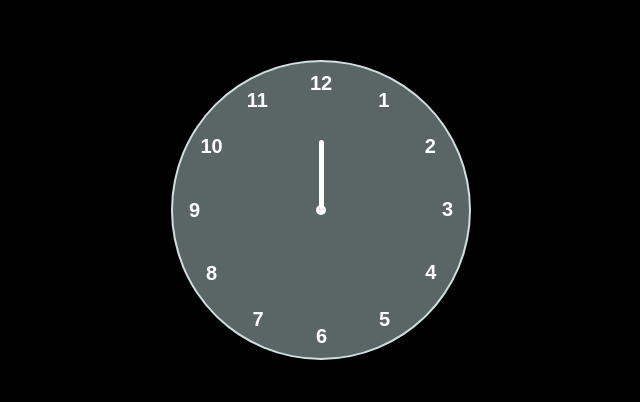
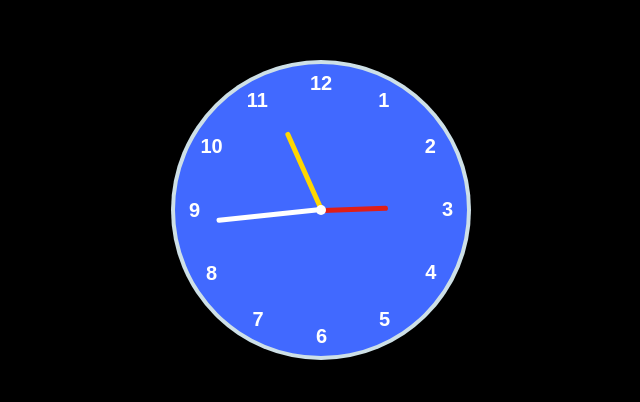
Before and after one commit to ahinmukherjee/Time, a plain HTML site: page index.html in a window 1280 px wide. Shown: the part 190-592 px from the top of the page, without its empty margins (319-959 px from the left). Drawn offline with Linux system fonts and the light colour scheme.

Commit message:
Fiels edited

```diff
--- a/index.html
+++ b/index.html
@@ -11,9 +11,9 @@
         <div class="container">
             <div class="clock">
 
-                <div style="--clr:#ff3d58; --h:70px;" id= "hour"  class="hand"><i></i></div>
-                <div style="--clr:#00a6;   --h:90px;"   id= "min"  class="hand"><i></i></div>
-                <div style="--clr:#ffffff; --h:80px;" id= "ses"  class="hand"><i></i></div>
+                <div style="--clr:#df1e18; --h:67px;" id= "hour"  class="hand"><i></i></div>
+                <div style="--clr:#ffd700;   --h:85px;"   id= "min"  class="hand"><i></i></div>
+                <div style="--clr:#ffffff; --h:105px;" id= "ses"  class="hand"><i></i></div>
 
                 <span style="--i:1;"><b>1</b></span>
                 <span style="--i:2;"><b>2</b></span>
--- a/style.css
+++ b/style.css
@@ -22,9 +22,10 @@
     width: 300px;
     height: 300px;
     border-radius: 50%;
-    background-color: rgb(225,255,255,0.4);
+    /* background-color: rgb(225,255,255,0.4); */
+    background-color: rgba(65,105, 255);
     /* box-shadow: 0px 0px 30px rgba(197, 189, 189, 0.9); */
-    border: 2.5px solid rgba(214, 230, 230, 0.952);
+    border: 4.5px solid rgba(214, 230, 230, 0.952);
     display: flex;
     justify-content: center;
     align-items: center;
@@ -50,6 +51,7 @@
     height: 10px;
     border-radius: 50%;
     background-color: #fff;
+    z-index: 2;
 }
 
 .hand{
@@ -63,6 +65,6 @@
     position: absolute;
     background-color: var(--clr);
     width: 5px;
-    height: 70px;
+    height: var(--h);
     border-radius: 8px ;
 }
--- a/style.js
+++ b/style.js
@@ -5,7 +5,7 @@ let ses = document.getElementById('ses');
 function displayTime(){
     let date = new Date();
     let hh = date.getHours();
-    let min = date.getMinutes();
+    let mm = date.getMinutes();
     let ss = date.getSeconds();
 
     let hRotation = 30*hh+ mm/2;
@@ -14,7 +14,7 @@ function displayTime(){
 
     hr.style.transform = `rotate(${hRotation}deg)`;
     min.style.transform = `rotate(${mRotation}deg)`;
-    ss.style.transform = `rotate(${sRotation}deg)`;
+    ses.style.transform = `rotate(${sRotation}deg)`;
 
 }
 
```
